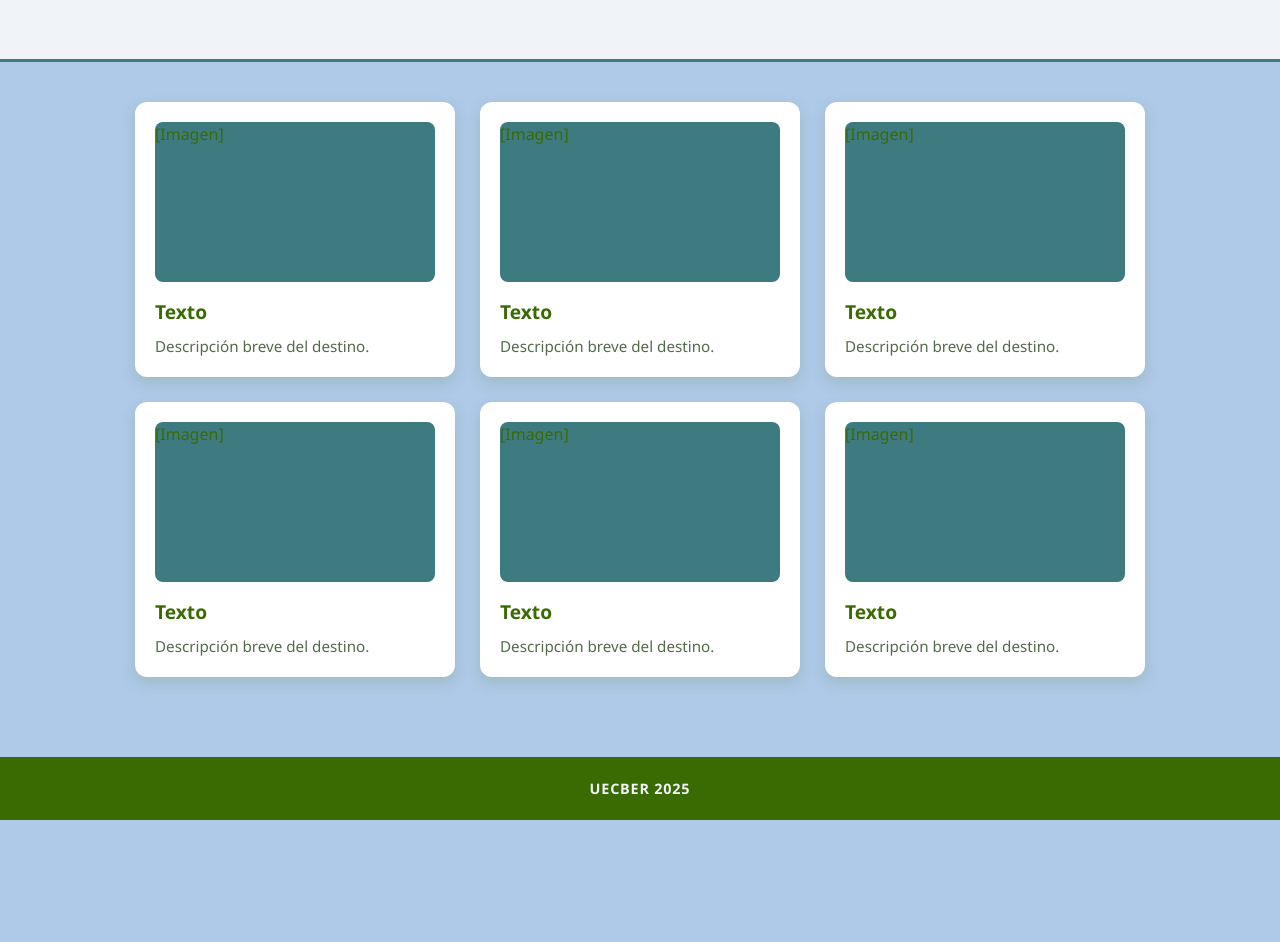
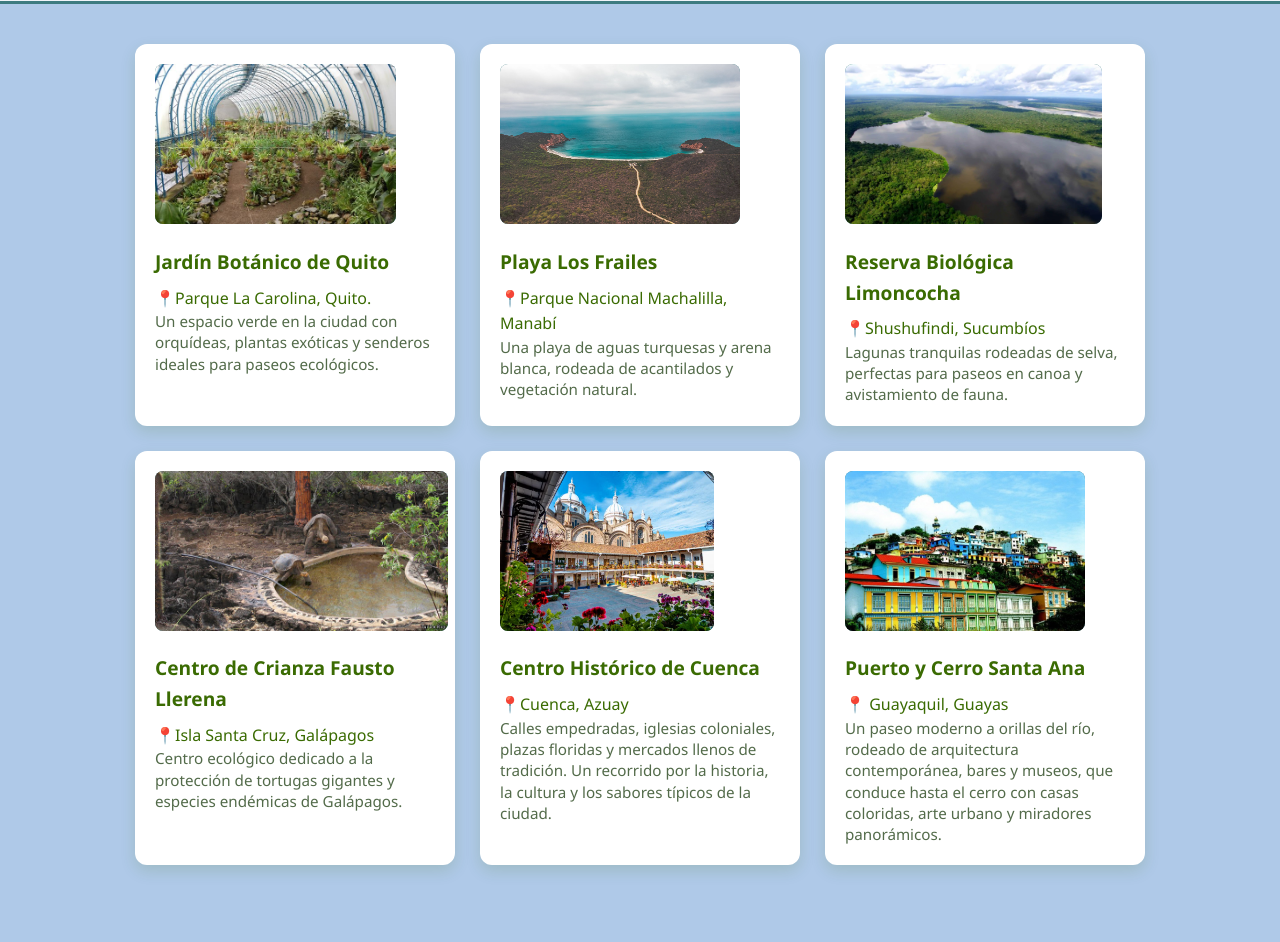
Before and after one commit to Jlromero0820/3_INF_B_GRUPO-3, a plain HTML site: page Pages/destinos.html in a window 1280 px wide. Shown: the part 238-1180 px from the top of the page. Before the commit the page ends 1058 px from the top, so only its background shows below. Drawn offline with Linux system fonts and the light colour scheme; files that its build step writes are made by us from their sources.

Commit message:
avance destinos.html
Corrección del enlace del css. Se completo la información de los recuadros (los sitios turísticos) y se agregaron las imágenes.

```diff
--- a/Pages/destinos.html
+++ b/Pages/destinos.html
@@ -3,46 +3,50 @@
 <head>
   <meta charset="UTF-8">
   <title>World Travel</title>
-  <link rel="stylesheet" href="destinos.css">
+  <link rel="stylesheet" href="../css/destinos.css">
 </head>
 <body>
 
-  <div class="nav-bar">☰ https://worldtravel.com</div>
-
   <header>
-    <h1>DESTINOS</h1>
+    <h1>Destinos</h1>
   </header>
 
   <div class="destinos">
     <div class="destino">
-      <div class="imagen">[Imagen]</div>
-      <div class="texto">Texto</div>
-      <div class="descripcion">Descripción breve del destino.</div>
+      <img class="imagen" src="../Img/destinos/jardin-botanico-de-quito.jpg" alt="jardin-botanico-de-quito">
+      <div class="texto">Jardín Botánico de Quito</div>
+      <div class="ubicacion">📍Parque La Carolina, Quito.</div>
+      <div class="descripcion">Un espacio verde en la ciudad con orquídeas, plantas exóticas y senderos ideales para paseos ecológicos.</div>
     </div>
     <div class="destino">
-      <div class="imagen">[Imagen]</div>
-      <div class="texto">Texto</div>
-      <div class="descripcion">Descripción breve del destino.</div>
+      <img class="imagen" src="../Img/destinos/playa-los-frailes.jpg" alt="playa-los-frailes">
+      <div class="texto">Playa Los Frailes</div>
+      <div class="ubicacion">📍Parque Nacional Machalilla, Manabí</div>
+      <div class="descripcion">Una playa de aguas turquesas y arena blanca, rodeada de acantilados y vegetación natural.</div>
     </div>
     <div class="destino">
-      <div class="imagen">[Imagen]</div>
-      <div class="texto">Texto</div>
-      <div class="descripcion">Descripción breve del destino.</div>
+      <img class="imagen" src="../Img/destinos/reserva-biológica-limoncocha.png" alt="reserva-limoncocha">
+      <div class="texto">Reserva Biológica Limoncocha</div>
+      <div class="ubicacion">📍Shushufindi, Sucumbíos</div>
+      <div class="descripcion">Lagunas tranquilas rodeadas de selva, perfectas para paseos en canoa y avistamiento de fauna.</div>
     </div>
     <div class="destino">
-      <div class="imagen">[Imagen]</div>
-      <div class="texto">Texto</div>
-      <div class="descripcion">Descripción breve del destino.</div>
+      <img class="imagen" src="../Img/destinos/Centro-Crianza-Fausto-Llerena-2.jpg" alt="Centro-Crianza-Fausto-Llerena">
+      <div class="texto">Centro de Crianza Fausto Llerena</div>
+      <div class="ubicacion">📍Isla Santa Cruz, Galápagos</div>
+      <div class="descripcion">Centro ecológico dedicado a la protección de tortugas gigantes y especies endémicas de Galápagos.</div>
     </div>
     <div class="destino">
-      <div class="imagen">[Imagen]</div>
-      <div class="texto">Texto</div>
-      <div class="descripcion">Descripción breve del destino.</div>
+      <img class="imagen" src="../Img/destinos/Centro-Histórico-Cuenca.png" alt="Centro-Histórico-Cuenca">
+      <div class="texto">Centro Histórico de Cuenca</div>
+      <div class="ubicacion">📍Cuenca, Azuay</div>
+      <div class="descripcion">Calles empedradas, iglesias coloniales, plazas floridas y mercados llenos de tradición. Un recorrido por la historia, la cultura y los sabores típicos de la ciudad.</div>
     </div>
     <div class="destino">
-      <div class="imagen">[Imagen]</div>
-      <div class="texto">Texto</div>
-      <div class="descripcion">Descripción breve del destino.</div>
+      <img class="imagen" src="../Img/destinos/Puerto-y-Cerro-Santa-Ana.jpg" alt="Puerto-y-Cerro-Santa-Ana">
+      <div class="texto">Puerto y Cerro Santa Ana</div>
+      <div class="ubicacion">📍 Guayaquil, Guayas</div>
+      <div class="descripcion">Un paseo moderno a orillas del río, rodeado de arquitectura contemporánea, bares y museos, que conduce hasta el cerro con casas coloridas, arte urbano y miradores panorámicos.</div>
     </div>
   </div>
 
```
